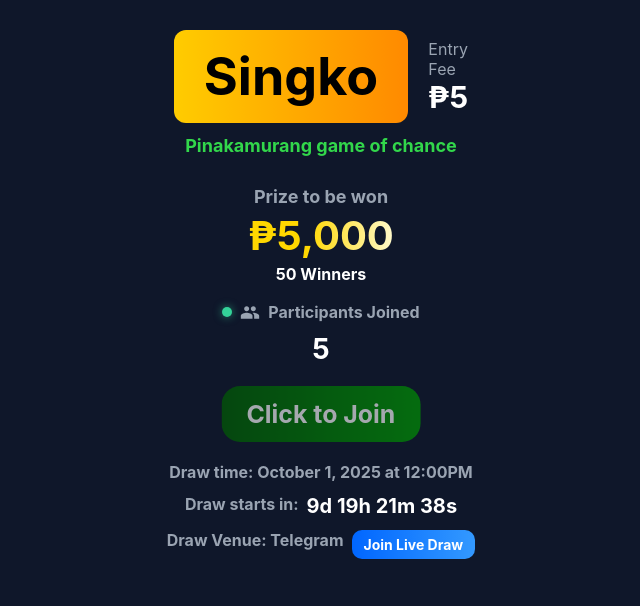
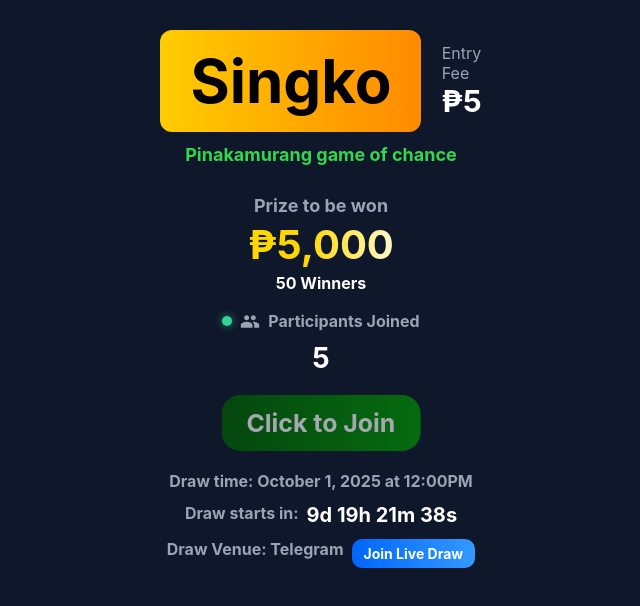
Before and after one commit to acedennis121483-code/Singko, a plain HTML site: page index.html in a window 1280 px wide. Shown: the whole page, without its empty margins (319-959 px from the left). Drawn offline with Linux system fonts and the light colour scheme.

Commit message:
Update index.html

```diff
--- a/index.html
+++ b/index.html
@@ -26,7 +26,7 @@ body {
   padding: 15px 30px;
   border-radius: 12px;
   font-weight: 700;
-  font-size: 52px;
+  font-size: 60px;
   color: #000;
   text-align: center;
 }
```
